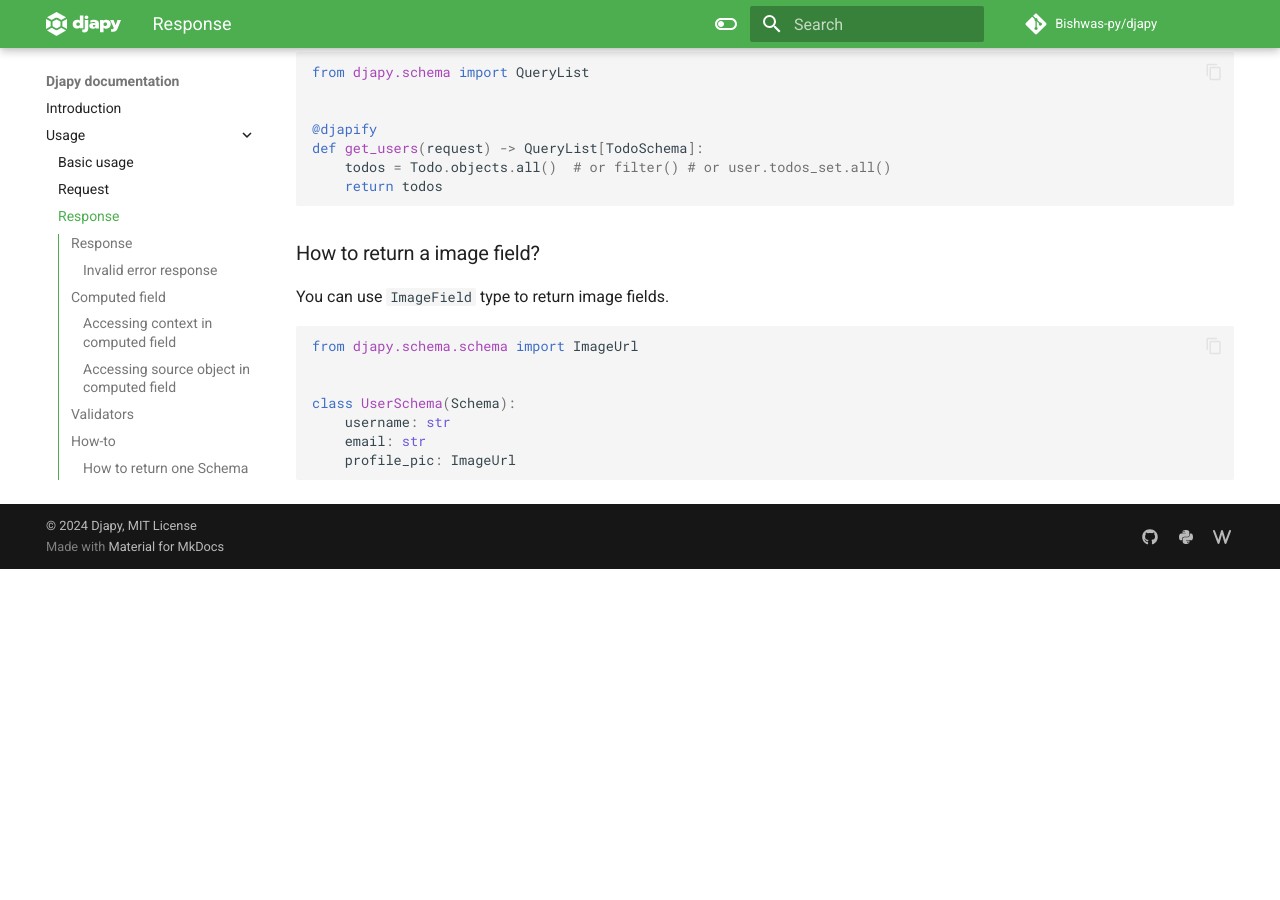
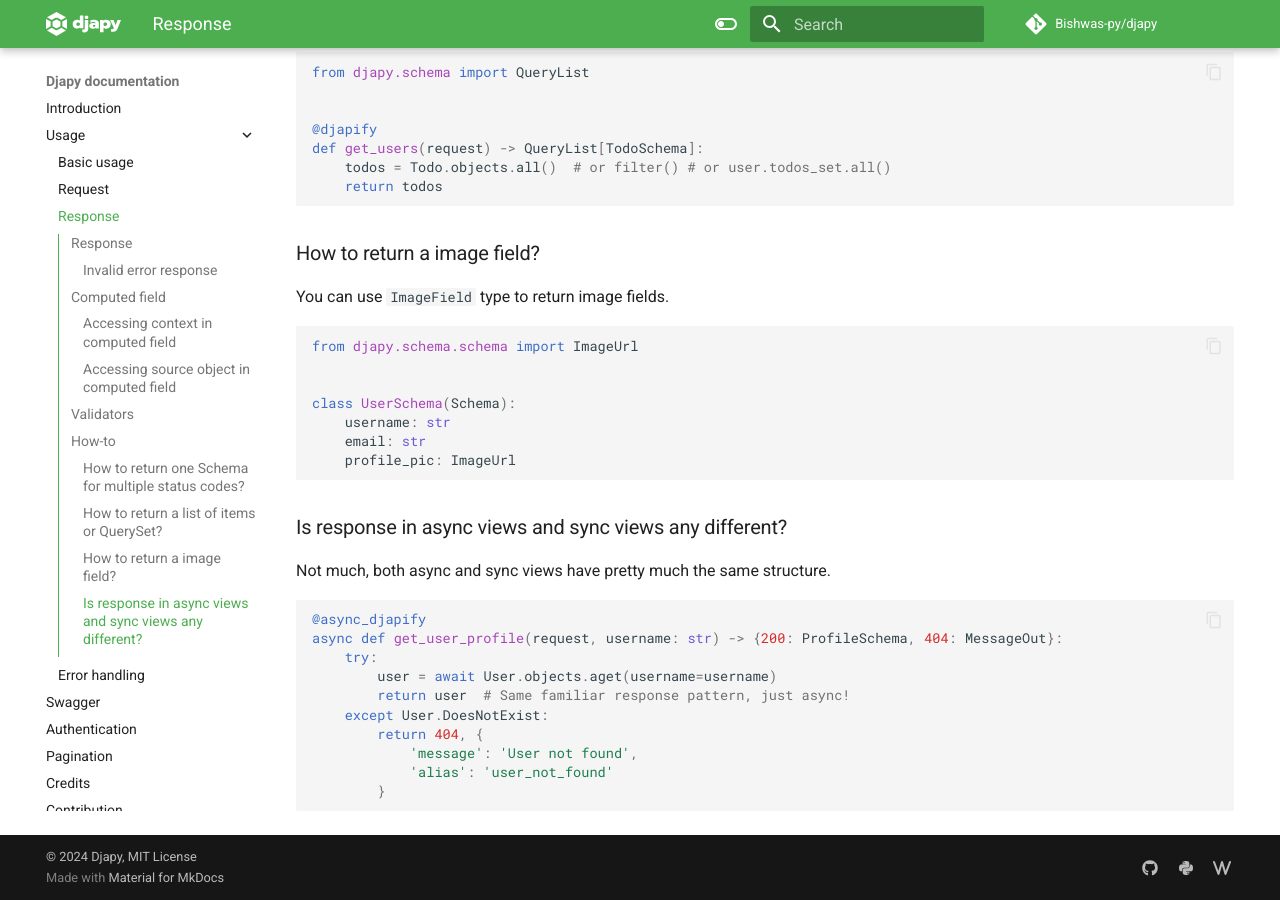
Before and after one commit to Bishwas-py/djapy-docs, an MkDocs documentation site: the page built from docs/usage/response.md, in a window 1280 px wide and 900 px high, scrolled down 3292 px. Built offline with MkDocs 1.6.1 and Material for MkDocs 9.7.7, drawn with Linux system fonts in a browser that asks for light colours; comment, search, counter and statistics services are not loaded; before the commit the page ends 3861 px from its top, so only the background shows below that.

Commit message:
chore: handle with async added

````diff
--- a/docs/pagination.md
+++ b/docs/pagination.md
@@ -153,3 +153,16 @@ class CursorPagination(BasePagination):  # example
                 "has_next": has_next,
             }
 ```
+
+## How to?
+
+### How to implement async with pagination?
+
+Pagination is similar! No changes required, i.e.:
+
+```python
+@async_djapify
+@paginate(CursorPagination)
+async def get_paginated_items(request, **kwargs) -> List[ItemSchema]:
+    return await Item.objects.aall()
+```
--- a/docs/usage/response.md
+++ b/docs/usage/response.md
@@ -178,3 +178,19 @@ class UserSchema(Schema):
     email: str
     profile_pic: ImageUrl
 ```
+
+### Is response in async views and sync views any different?
+Not much, both async and sync views have pretty much the same structure.
+
+```python
+@async_djapify
+async def get_user_profile(request, username: str) -> {200: ProfileSchema, 404: MessageOut}:
+    try:
+        user = await User.objects.aget(username=username)
+        return user  # Same familiar response pattern, just async!
+    except User.DoesNotExist:
+        return 404, {
+            'message': 'User not found',
+            'alias': 'user_not_found'
+        }
+```
````
Also changed, not shown: docs/auth.md (+12 -0 lines).
